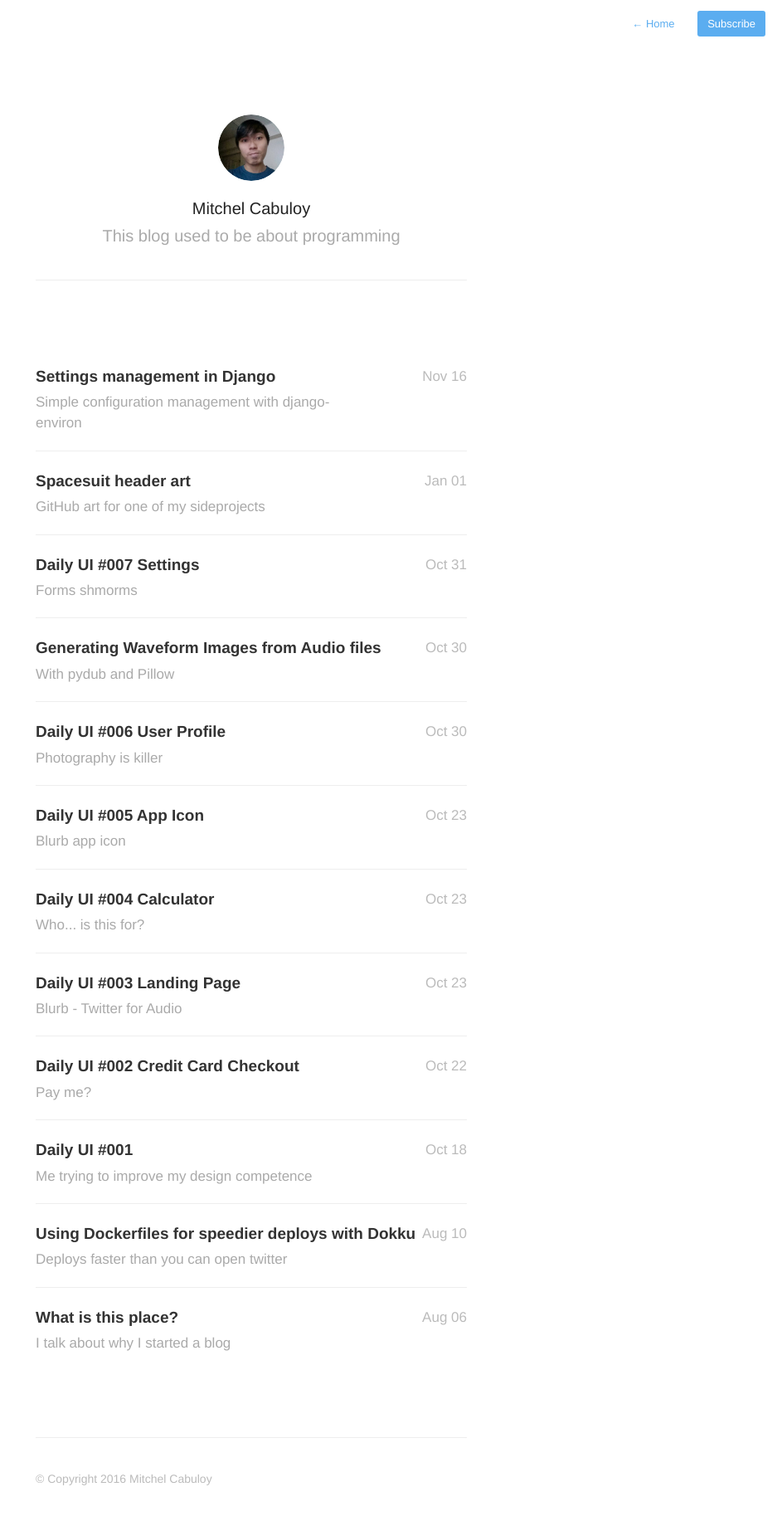
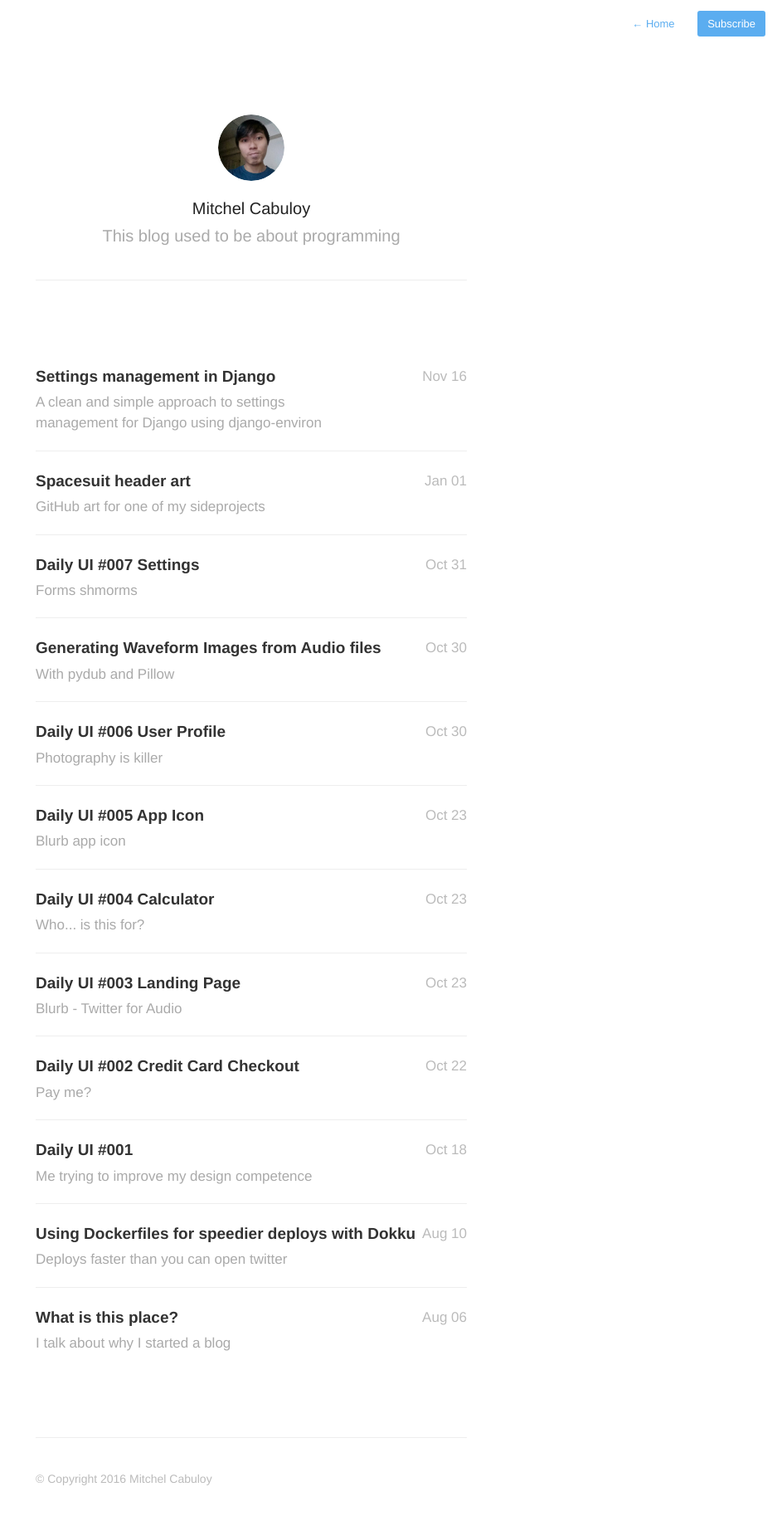
Before and after one commit to mixxorz/mixxorz.github.io, a Jekyll site: the page built from index.html, in a window 1280 px wide. Shown: the whole page at 83% size, without its empty margins (337-1280 px from the left). Built offline with Jekyll 4.4.1, drawn with Linux system fonts in a browser that asks for light colours; nearby versions of some CDN libraries; the list of posts is cut into pages by our own code; some of the changed lines change nothing that is shown.

Commit message:
Update meta description content
* Update description for settings-management-in-django

```diff
--- a/_layouts/default.html
+++ b/_layouts/default.html
@@ -7,22 +7,22 @@
 
   <title>{% if page.title %}{{ page.title }}{% else %}{{ site.name }}{% endif %}</title>
 
-  <meta name="description" content="{{ site.description }}">
+  <meta name="description" content="{% if page.description %}{{ page.description }}{% else %}{{ site.description }}{% endif %}">
   <meta property="og:site_name" content="{{ site.name }}">
   <meta property="og:title" content="{% if page.title %}{{ page.title }}{% else %}{{ site.name }}{% endif %}">
   <meta property="og:type" content="website">
   <meta property="og:image" content="/assets/images/avatar.png">
   <meta property="og:url" content="{{ site.domain_name }}{{ page.url }}">
-  <meta property="og:description" content="{{ site.description }}">
+  <meta property="og:description" content="{% if page.description %}{{ page.description }}{% else %}{{ site.description }}{% endif %}">
   <meta name=”twitter:card” content="summary">
   <meta name=”twitter:url” content="{{ site.domain_name }}{{ page.url }}">
   <meta name=”twitter:title” content="{% if page.title %}{{ page.title }}{% else %}{{ site.name }}{% endif %}">
-  <meta name=”twitter:description” content="{{ page.description }}">
+  <meta name=”twitter:description” content="{% if page.description %}{{ page.description }}{% else %}{{ site.description }}{% endif %}">
   <meta name="twitter:image" content="/assets/images/avatar.png">
 
   <link rel="shortcut icon" href="/assets/images/favicon.ico">
   <link rel="stylesheet" href="/assets/css/style.css">
-  <link rel="alternate" type="application/rss+xml" title="{{ site.name }}" href="/rss.xml">
+  <link rel="alternate" type="application/rss+xml" title="{{ site.name }}" href="/feed.xml">
   <link rel="stylesheet" href="/assets/css/highlight.css">
 </head>
 <body>
--- a/_posts/2016-11-16-settings-management-in-django.md
+++ b/_posts/2016-11-16-settings-management-in-django.md
@@ -1,7 +1,7 @@
 ---
 title:  "Settings management in Django"
 date:   2016-11-16 9:15:00
-description: Simple configuration management with django-environ
+description: A clean and simple approach to settings management for Django using django-environ
 ---
 
 Django has a pretty good system in place for handling configuration: the settings file. It's the one place you go to set configuration variables for your app. There are a couple of common scenarios however that the settings file doesn't handle super well. Namely sensitive settings and different environments (dev, prod, staging).
```
